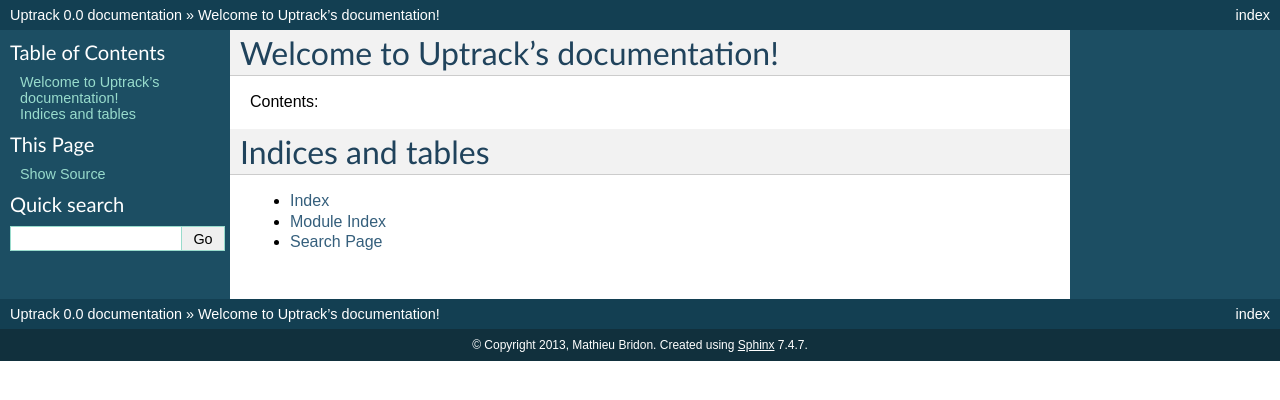
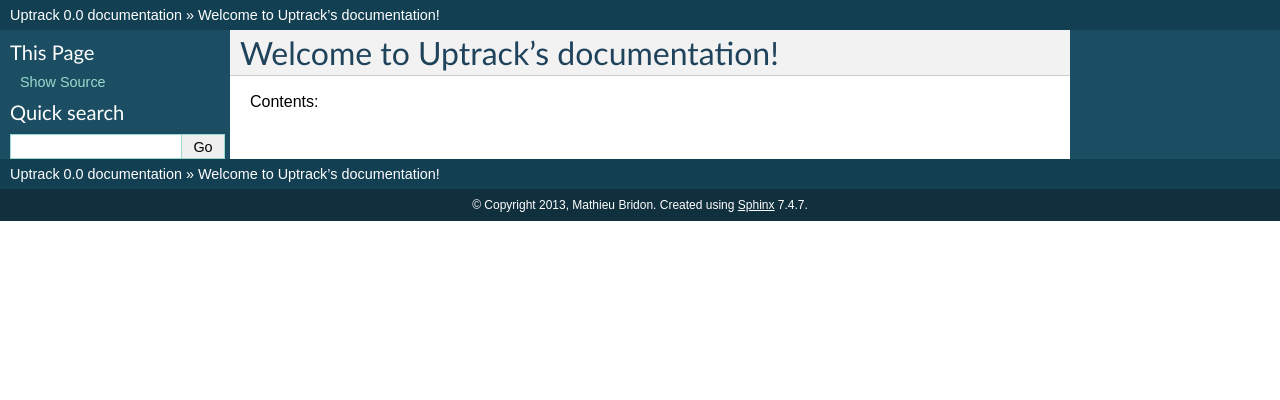
Before and after one commit to network-box/uptrack, a Sphinx documentation site: the page built from doc/source/index.rst, in a window 1280 px wide. Shown: the top 400 px of the page. Built offline with Sphinx 7.4.7, drawn with Linux system fonts in a browser that asks for light colours.

Commit message:
doc: Don't generate those index things

```diff
--- a/doc/source/conf.py
+++ b/doc/source/conf.py
@@ -141,10 +141,10 @@
 #html_additional_pages = {}
 
 # If false, no module index is generated.
-#html_domain_indices = True
+html_domain_indices = False
 
 # If false, no index is generated.
-#html_use_index = True
+html_use_index = False
 
 # If true, the index is split into individual pages for each letter.
 #html_split_index = False
--- a/doc/source/index.rst
+++ b/doc/source/index.rst
@@ -5,12 +5,3 @@
 
 .. toctree::
    :maxdepth: 2
-
-
-
-Indices and tables
-==================
-
-* :ref:`genindex`
-* :ref:`modindex`
-* :ref:`search`
```
